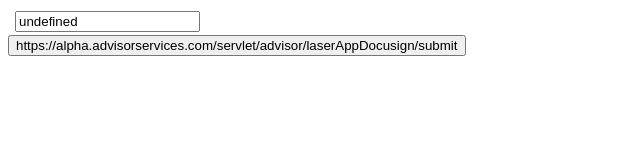
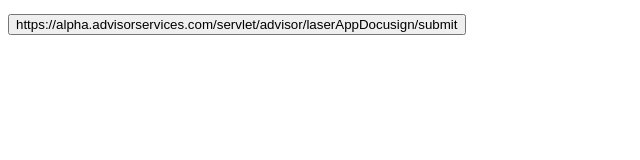
Before and after one commit to anush-cr/anush-cr.github.io, a plain HTML site: page td_poc2.html in a window 1280 px wide. Shown: the whole page, without its empty margins (0-640 px from the left). Drawn offline with Linux system fonts and the light colour scheme.

Commit message:
Update td_poc2.html

```diff
--- a/td_poc2.html
+++ b/td_poc2.html
@@ -1,4 +1,4 @@
 <html>
-<form enctype="application/x-www-form-urlencoded" method="POST" action="https://alpha.advisorservices.com/servlet/advisor/laserAppDocusign/submit"><table><tr><td></td><td><input type="text" value="undefined" name=""></td></tr>
+<form enctype="application/x-www-form-urlencoded" method="POST" action="https://alpha.advisorservices.com/servlet/advisor/laserAppDocusign/submit"><table><tr><td></td><td></td></tr>
 </table><input type="submit" value="https://alpha.advisorservices.com/servlet/advisor/laserAppDocusign/submit"></form>
 </html>
```
